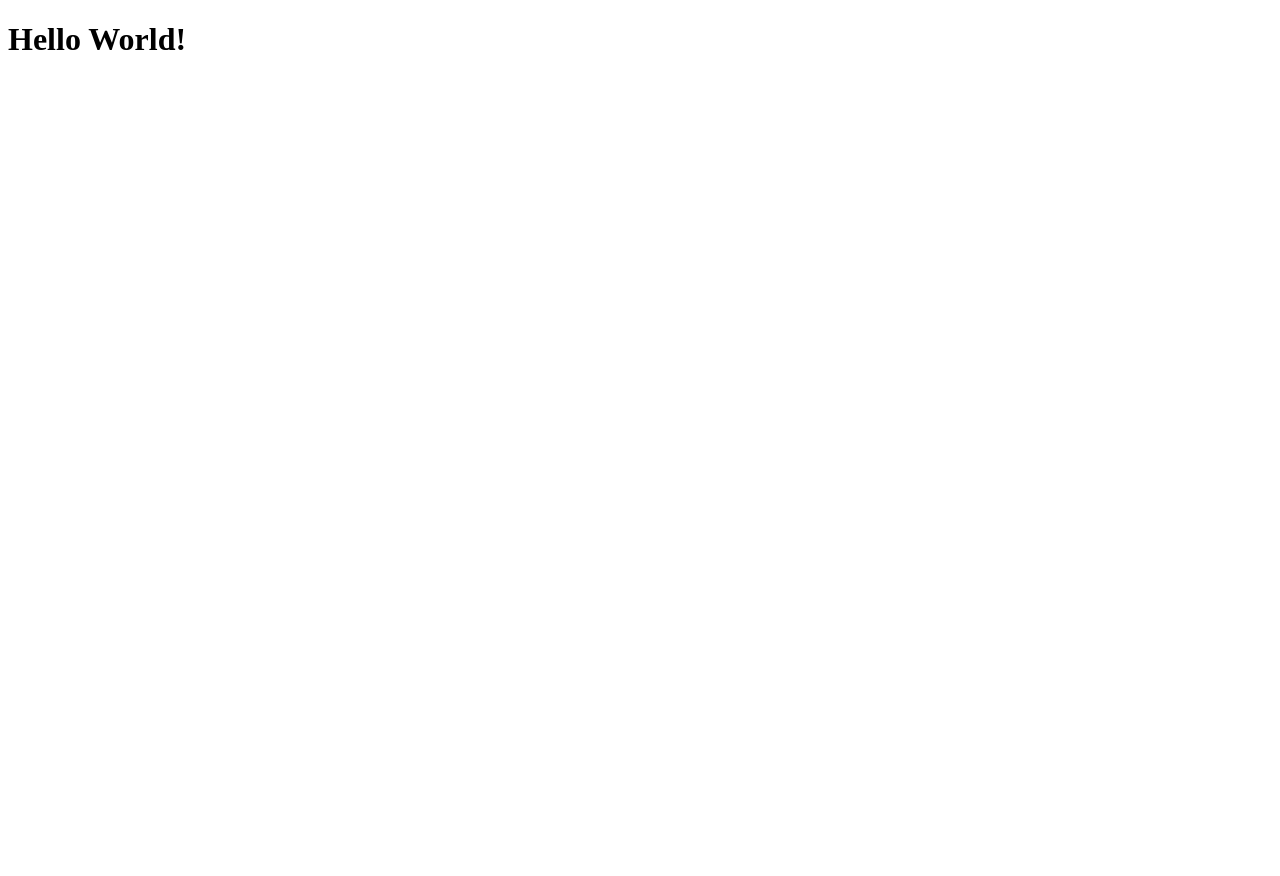
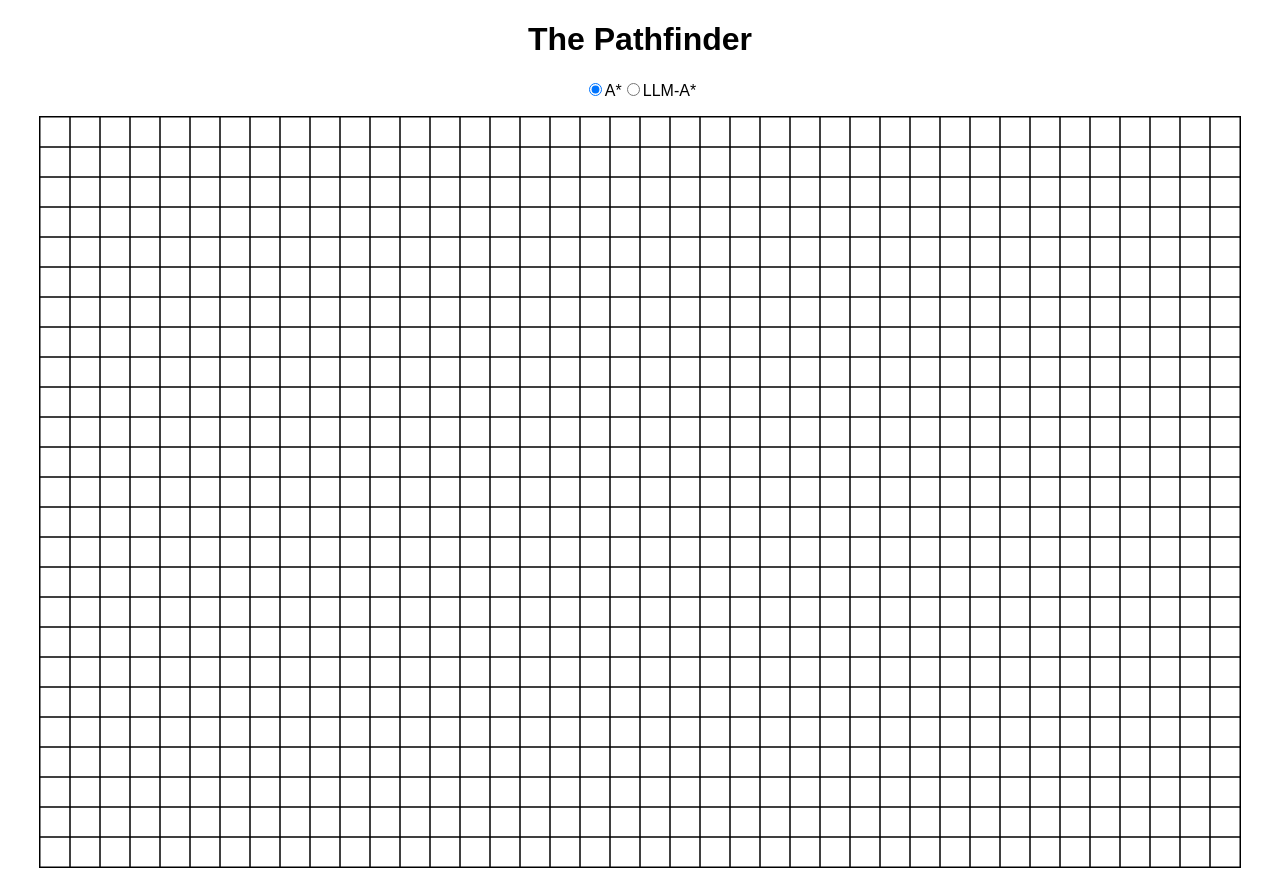
Before and after one commit to a23thefo/Pathfinding-Experiments, a plain HTML site: page index.html in a window 1280 px wide. Before the commit the page ends 800 px from the top, so only its background shows below. Drawn offline with Linux system fonts and the light colour scheme.

Commit message:
<Added the canvas and a little styling

```diff
--- a/index.html
+++ b/index.html
@@ -4,8 +4,14 @@
     <meta charset="UTF-8">
     <meta name="viewport" content="width=device-width, initial-scale=1.0">
     <title>Pathfinding</title>
+    <link rel="stylesheet" href="style.css">
 </head>
 <body>
-    <h1>Hello World!</h1>
+    <header class="header">
+        <h1>The Pathfinder</h1>
+        <div><input type="radio" name="algorithm" value="a-star" checked>A*<input type="radio" name="algorithm" value="llmastar">LLM-A*</div>
+    </header>
+    <canvas id="pathfindingCanvas" width="800" height="600" style="border:1px solid #000000;"></canvas>
+    <script src="pathfinding.js"></script>
 </body>
 </html>
--- /dev/null
+++ b/pathfinding.js
@@ -0,0 +1,32 @@
+let grid = [];
+const rows = 25;
+const cols = 40;
+const cellSize = 30;
+const canvas = document.getElementById('pathfindingCanvas');
+const ctx = canvas.getContext('2d');
+
+function setupGrid() {
+    for (let r = 0; r < rows; r++) {
+        grid[r] = [];
+        for (let c = 0; c < cols; c++) {
+            grid[r][c] = 0; // 0 represents walkable cell
+        }
+    }
+    canvas.width = cols * cellSize;
+    canvas.height = rows * cellSize;
+}
+
+function drawGrid(ctx) {
+    for (let r = 0; r < rows; r++) {
+        for (let c = 0; c < cols; c++) {
+            ctx.strokeStyle = 'black';
+            ctx.strokeRect(c * cellSize, r * cellSize, cellSize, cellSize);
+            if (grid[r][c] === 1) { // 1 represents obstacle
+                ctx.fillStyle = 'gray';
+                ctx.fillRect(c * cellSize, r * cellSize, cellSize, cellSize);
+            }
+        }
+    }
+}
+setupGrid();
+drawGrid(ctx);
--- /dev/null
+++ b/style.css
@@ -0,0 +1,9 @@
+#pathfindingCanvas {
+    margin:auto;
+    display:block;
+}
+.header {
+    text-align: center;
+    font-family: Arial, sans-serif;
+    margin-bottom: 1em;
+}
```
